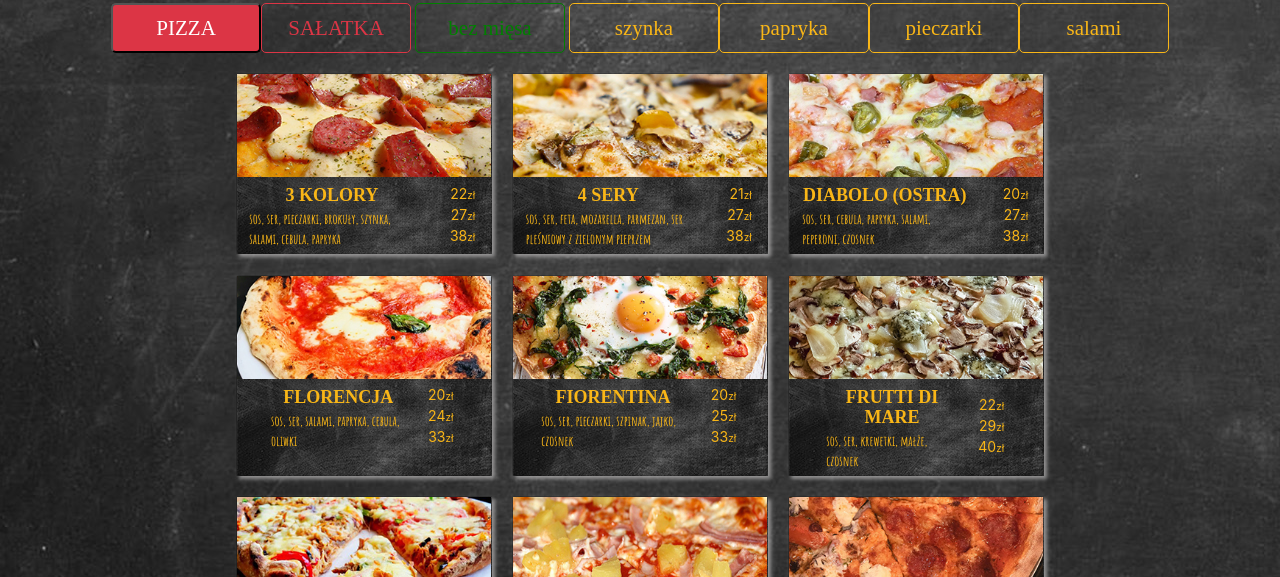
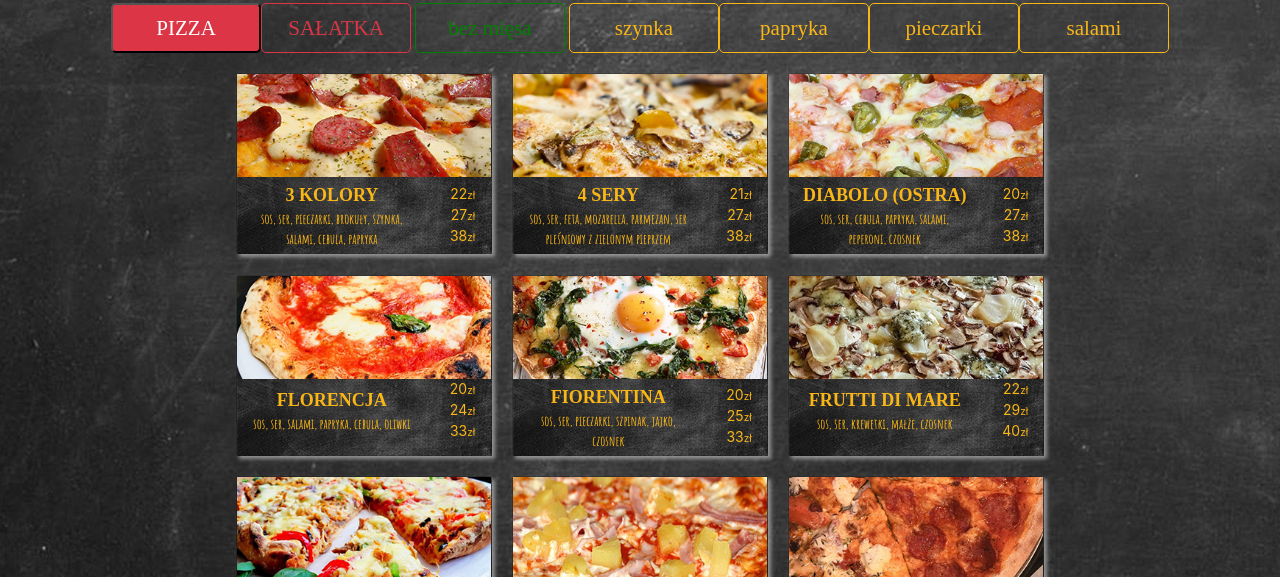
Before and after one commit to PiotrBozek/newSite3po3_2021, a React app: page / in a window 1280 px wide. Shown: the part 177-754 px from the top of the page. Built offline with nearby package versions, Linux system fonts and the light colour scheme; a web font is replaced by a local one.

Commit message:
improving the appearance of the description of the pizza

```diff
--- a/src/components/Products/Product/Product.jsx
+++ b/src/components/Products/Product/Product.jsx
@@ -17,7 +17,7 @@ const Product = (props) => {
                 <div>
                     <img className="image" src={picture} alt={`Pizza ${name}`} />
                 </div>
-                <div className="ui content data">
+                <div className="ui content data containerName">
                     <div className="name">
                         <div className="name-pizza">
                             {name.toUpperCase()}
--- a/src/components/Products/Product/styles.css
+++ b/src/components/Products/Product/styles.css
@@ -13,6 +13,7 @@
 .card {
         background: url(../../../image/bgcart.jpg) no-repeat;
         width: 100vh;
+
 }
 
 .cards:hover {
@@ -42,6 +43,7 @@
     font-weight: 800;
     padding-top: 1vh;
     padding-left: 1vw;
+    width: 100%;
     font-family: 'Fredericka the Great', 'cursive';
 }
 
@@ -49,8 +51,12 @@
     padding-top: .5vh;
     padding-bottom: .5vh;
     padding-left: 1vw;
-    text-align: left;
+    text-align: center;
     font-family: 'Amatic SC', "cursive";
+}
+
+.containerName {
+    width: 100%;
 }
 
 .name {
```
